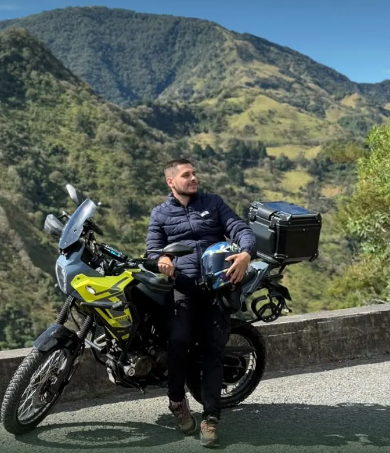
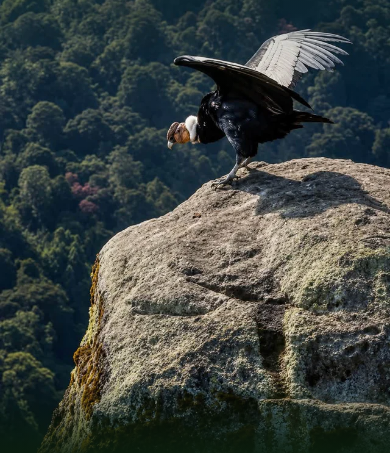
Before and after one commit to MolanoJd/culturalmente, a plain HTML site: page index.html in a window 390 px wide. Shown: the part 77-530 px from the top of the page. Drawn offline with Linux system fonts and the light colour scheme.

Commit message:
Portada con la foto del cóndor en resolución nativa
La imagen vertical ocupa la mitad derecha de la portada en escritorio
para no estirarse ni pixelarse; en celular va arriba a todo el ancho.

Co-Authored-By: Claude Opus 5.5 <noreply@anthropic.com>

```diff
--- a/assets/styles.css
+++ b/assets/styles.css
@@ -392,3 +392,15 @@ footer .copy { grid-column: 1 / -1; padding-top: 22px; margin-top: 10px; border-
   .hero::after { background: linear-gradient(180deg, rgba(8, 22, 10, .45) 0%, rgba(8, 22, 10, 0) 16%, rgba(8, 22, 10, 0) 42%, #0E2412 66svh, #0E2412 100%); }
   .hero .wrap { padding-top: 54svh; padding-bottom: 76px; }
 }
+
+/* v3: condor hero, native-resolution split (no upscaling) */
+.hero { background: #0B1F0E; }
+.hero-bg { left: auto; right: 0; width: min(50%, 992px); }
+.hero-bg img { width: 100%; height: 100%; object-fit: cover; object-position: 55% 24%; }
+.hero::after { background: linear-gradient(90deg, #0B1F0E 0%, #0B1F0E 50%, rgba(11, 31, 14, .7) 56%, rgba(11, 31, 14, .25) 63%, rgba(11, 31, 14, 0) 70%), linear-gradient(180deg, rgba(11, 31, 14, .5) 0%, rgba(11, 31, 14, 0) 16%); }
+@media (min-width: 1985px) { .hero::after { background: linear-gradient(90deg, #0B1F0E 0%, #0B1F0E calc(100% - 992px), rgba(11, 31, 14, 0) calc(100% - 760px)); } }
+@media (max-width: 700px) {
+  .hero-bg { width: 100%; left: 0; bottom: auto; height: 64svh; }
+  .hero-bg img { width: 100%; object-position: 60% 26%; }
+  .hero::after { background: linear-gradient(180deg, rgba(11, 31, 14, .45) 0%, rgba(11, 31, 14, 0) 16%, rgba(11, 31, 14, 0) 40%, #0B1F0E 64svh, #0B1F0E 100%); }
+}
--- a/index.html
+++ b/index.html
@@ -81,10 +81,7 @@
 <main id="main">
   <!-- ============ Hero ============ -->
   <section class="hero" aria-labelledby="t-hero">
-    <picture class="hero-bg">
-      <source media="(max-width: 700px)" srcset="assets/img/hero-moto-m.webp">
-      <img src="assets/img/hero-moto.webp" srcset="assets/img/hero-moto-960.webp 960w, assets/img/hero-moto.webp 1280w" sizes="130vw" width="1280" height="960" fetchpriority="high" alt="Victor Hugo Molano junto a su moto en un mirador de las montañas del Cauca">
-    </picture>
+    <div class="hero-bg"><img src="assets/img/hero-condor.webp" srcset="assets/img/hero-condor-640.webp 640w, assets/img/hero-condor.webp 992w" sizes="(max-width: 700px) 100vw, 50vw" width="992" height="1586" fetchpriority="high" alt="Cóndor andino con las alas abiertas sobre una roca, frente a un bosque de montaña"></div>
     <div class="wrap">
       <div class="intro">
         <img class="logo-big" src="assets/img/logo.webp" width="160" height="160" alt="Logo de Culturalmente">
@@ -97,7 +94,6 @@
         </div>
       </div>
     </div>
-    <p class="hero-credit"><svg class="icon" aria-hidden="true"><use href="#i-pin"/></svg>Victor Hugo Molano · Cauca, Colombia</p>
   </section>
 
   <!-- ============ Historias ============ -->
```
Also changed, not shown: assets/img/hero-condor-640.webp (added), assets/img/hero-condor.webp (added), assets/img/hero-moto-960.webp (deleted), assets/img/hero-moto-m.webp (deleted), assets/img/hero-moto.webp (deleted), assets/img/og.jpg.
